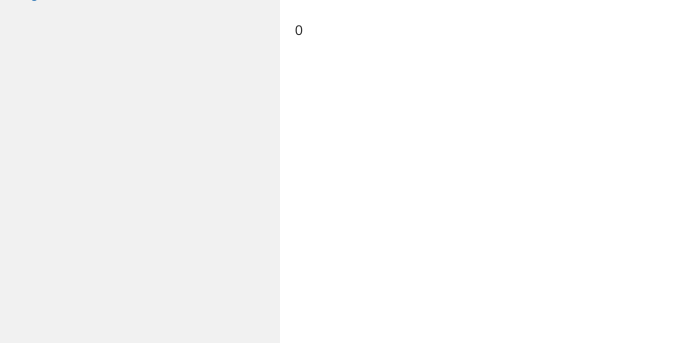
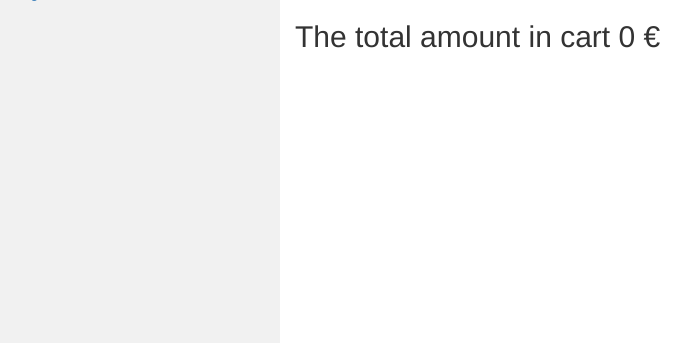
Before and after one commit to andreoja/SDA_Final_OnlineStore, a Django app: page /pages/cart/ in a window 1280 px wide. Shown: the part 77-420 px from the top of the page, without its empty margins (40-731 px from the left). Run offline with Django 3.2, Linux system fonts and the light colour scheme; the visitor is signed in with stand-in values (Sample User, id 1); data that the repository does not hold is empty; some libraries are stand-ins or nearby versions.

```diff
--- a/webshop/templates/cart.html
+++ b/webshop/templates/cart.html
@@ -28,6 +28,6 @@ Shopping cart
     {% endfor %}
 </table>
 
-{{total}}
+<h2>The total amount in cart {{total}} €
 
 {% endblock %}
```
